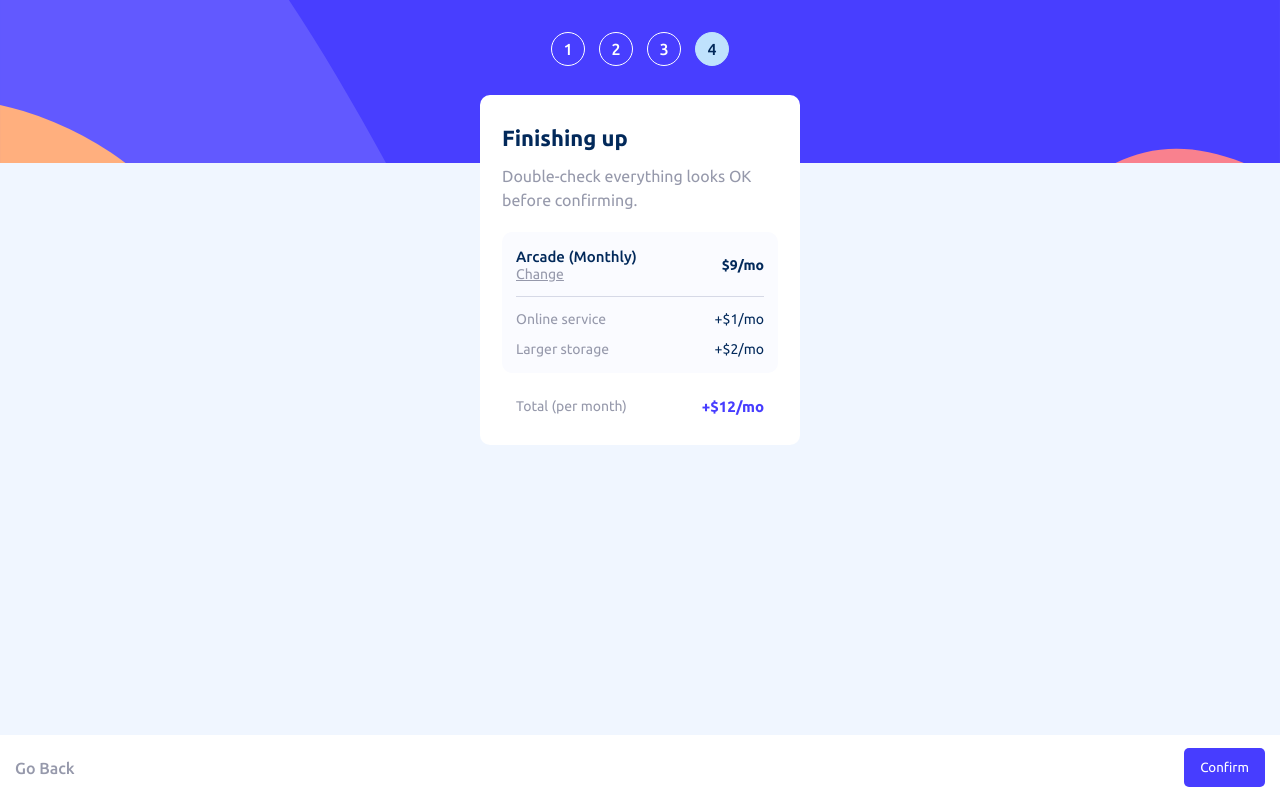
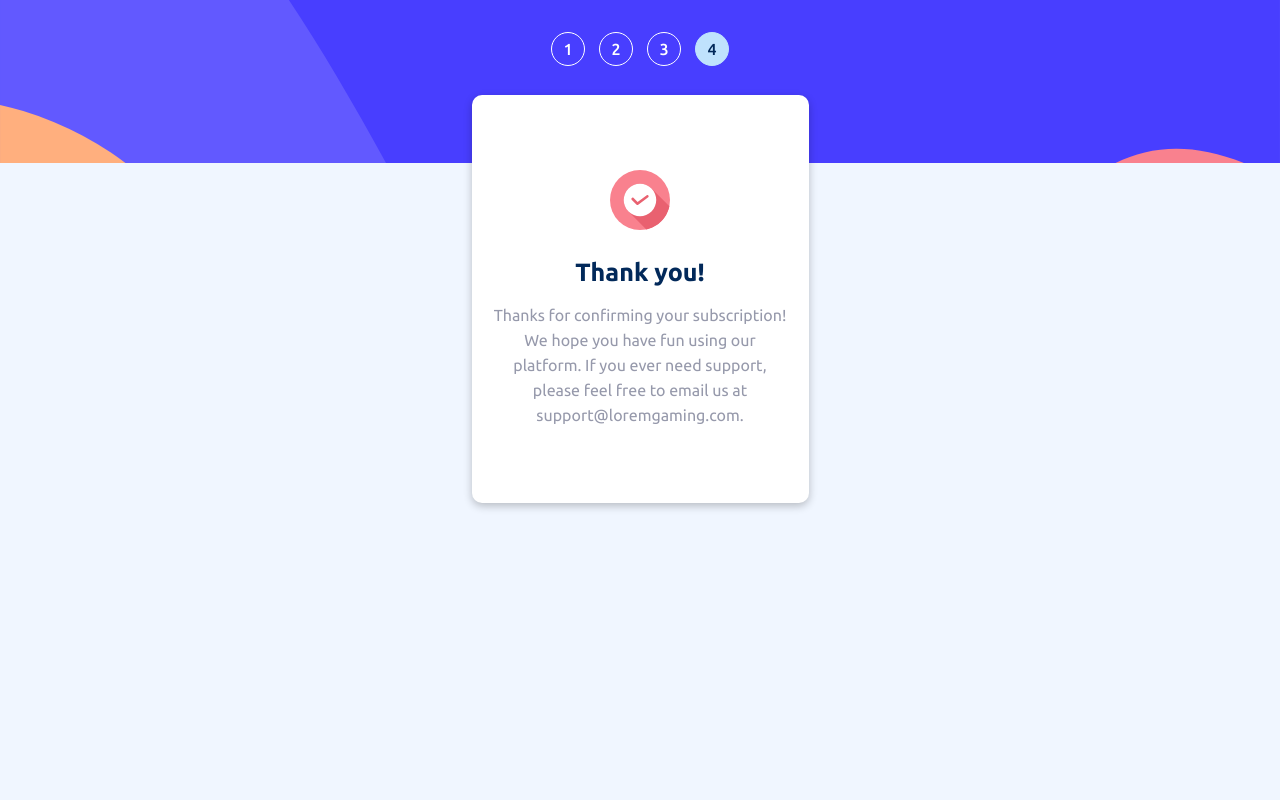
Before and after one commit to Mrcsbda/Multi-step-form, a React (Vite) app: page / in a window 1280 px wide. Built offline with nearby package versions, Linux system fonts and the light colour scheme.

Commit message:
:lipstick: confirmed subscription layout

```diff
--- /dev/null
+++ b/src/components/confirmedSubscription/ConfirmedSubscription.jsx
@@ -0,0 +1,16 @@
+import React from 'react'
+import "./confirmedSubscription.scss"
+const ConfirmedSubscription = () => {
+    return (
+        <div className='confirmed-subscription'>
+            <img src="./images/icon-thank-you.svg" alt="thank you icon" className='confirmed-subscription__icon' />
+            <h1 className='confirmed-subscription__title'>Thank you!</h1>
+            <p className='confirmed-subscription__text'>
+                Thanks for confirming your subscription! We hope you have fun using our platform.
+                If you ever need support, please feel free to email us at support@loremgaming.com.
+            </p>
+        </div>
+    )
+}
+
+export default ConfirmedSubscription
--- /dev/null
+++ b/src/components/confirmedSubscription/confirmedSubscription.scss
@@ -0,0 +1,25 @@
+@import "../../assets/styles/variables.scss";
+
+.confirmed-subscription {
+    padding: 45px 0;
+    display: flex;
+    flex-direction: column;
+    align-items: center;
+
+    &__icon {
+        width: 60px;
+        margin-bottom: 28px;
+    }
+
+    &__title {
+        font-size: 25px;
+        color: $marine-blue;
+        margin-bottom: 16px;
+    }
+
+    &__text {
+        text-align: center;
+        color: $cool-gray;
+        line-height: 25px;
+    }
+}
--- a/src/page/App.jsx
+++ b/src/page/App.jsx
@@ -5,10 +5,11 @@ import SelectYourPlan from '../components/selectYourPlan/SelectYourPlan'
 import PickAddOns from '../components/pickAddOns/PickAddOns'
 import { useSelector } from 'react-redux'
 import FinishingUp from '../components/finishingUp/FinishingUp'
+import ConfirmedSubscription from '../components/confirmedSubscription/ConfirmedSubscription'
 
 const App = () => {
   const { formConfirmed } = useSelector(state => state.info)
-  const [stepActive, setStepActive] = useState(4)
+  const [stepActive, setStepActive] = useState(5)
   const steps = [
     {
       number: 1,
@@ -57,7 +58,7 @@ const App = () => {
                 <p className={`app__step-number
                 ${step.number === stepActive
                     ? 'app__step-number--active'
-                    : step.number === 4 && formConfirmed ? 'app__step-number--active'
+                    : stepActive >= 4 && step.number === 4 && formConfirmed ? 'app__step-number--active'
                       : ""}`}>
                   {step.number}
                 </p>
@@ -71,8 +72,13 @@ const App = () => {
         </section>
         <section className='app__form-container'>
           <div className='app__form-step-container'>
-            <h1 className='app__form-title'>{getTitle()}</h1>
-            <p className='app__form-text'>{getText()}</p>
+            {
+              stepActive < 5 &&
+              <>
+                <h1 className='app__form-title'>{getTitle()}</h1>
+                <p className='app__form-text'>{getText()}</p>
+              </>
+            }
             {
               stepActive === 1 && <PersonalInfo />
             }
@@ -85,8 +91,11 @@ const App = () => {
             {
               stepActive === 4 && <FinishingUp />
             }
+            {
+              stepActive === 5 && <ConfirmedSubscription />
+            }
           </div>
-          <div className='app__form-btn-container'>
+          <div className={`app__form-btn-container ${stepActive === 5 ? 'app__form-btn-container--disabled' : ''}`}>
             {
               stepActive > 1 && <p className='app__form-go-back-text' onClick={() => setStepActive(stepActive - 1)}>Go Back</p>
             }
--- a/src/page/app.scss
+++ b/src/page/app.scss
@@ -56,13 +56,14 @@
     }
 
     &__form-step-container {
-        width: 90vw;
-        max-width: 320px;
+        width: 95vw;
+        max-width: 337px;
         background-color: white;
         padding: 30px 22px;
         position: relative;
         top: -68px;
         border-radius: 10px;
+        box-shadow: rgba(0, 0, 0, 0.24) 0px 3px 8px;
     }
 
     &__form-title {
@@ -86,6 +87,10 @@
         align-items: center;
         padding: 15px;
         position: relative;
+
+    &--disabled {
+        display: none;
+    }
     }
 
     &__form-btn {
@@ -105,6 +110,5 @@
     &__form-go-back-text {
         color: $cool-gray;
         font-weight: $weight-500;
-
     }
 }
```
